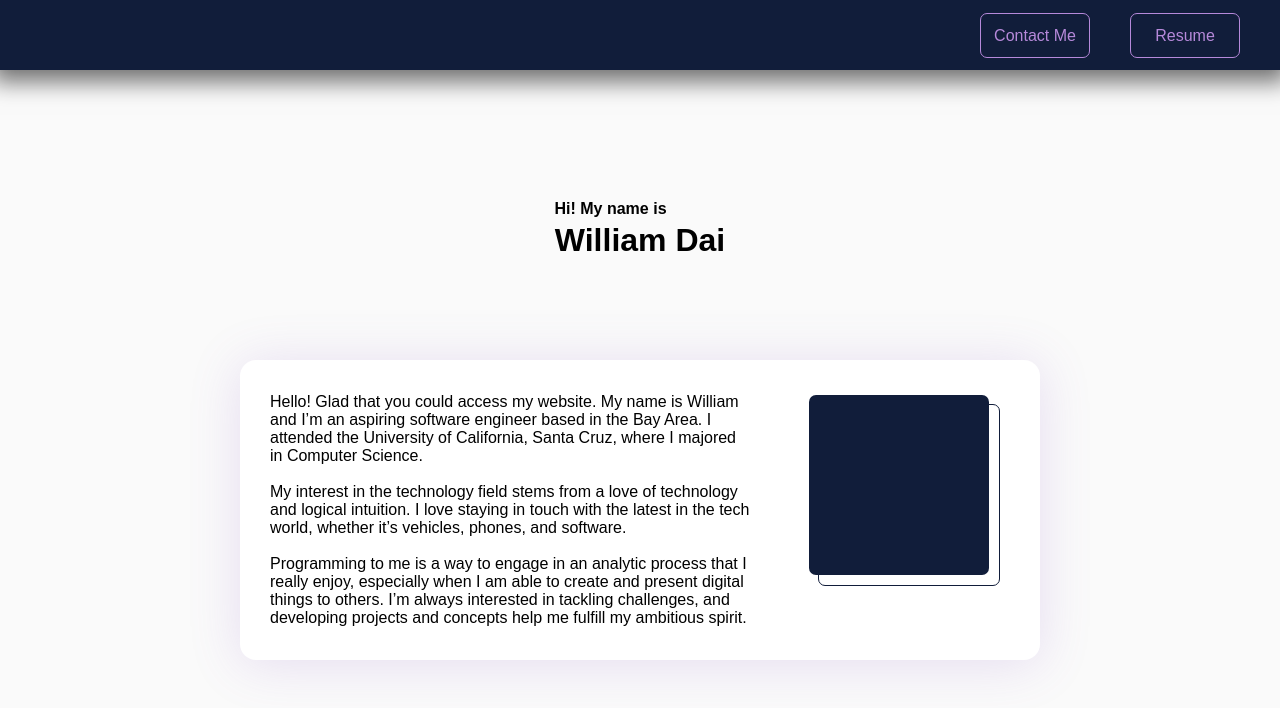
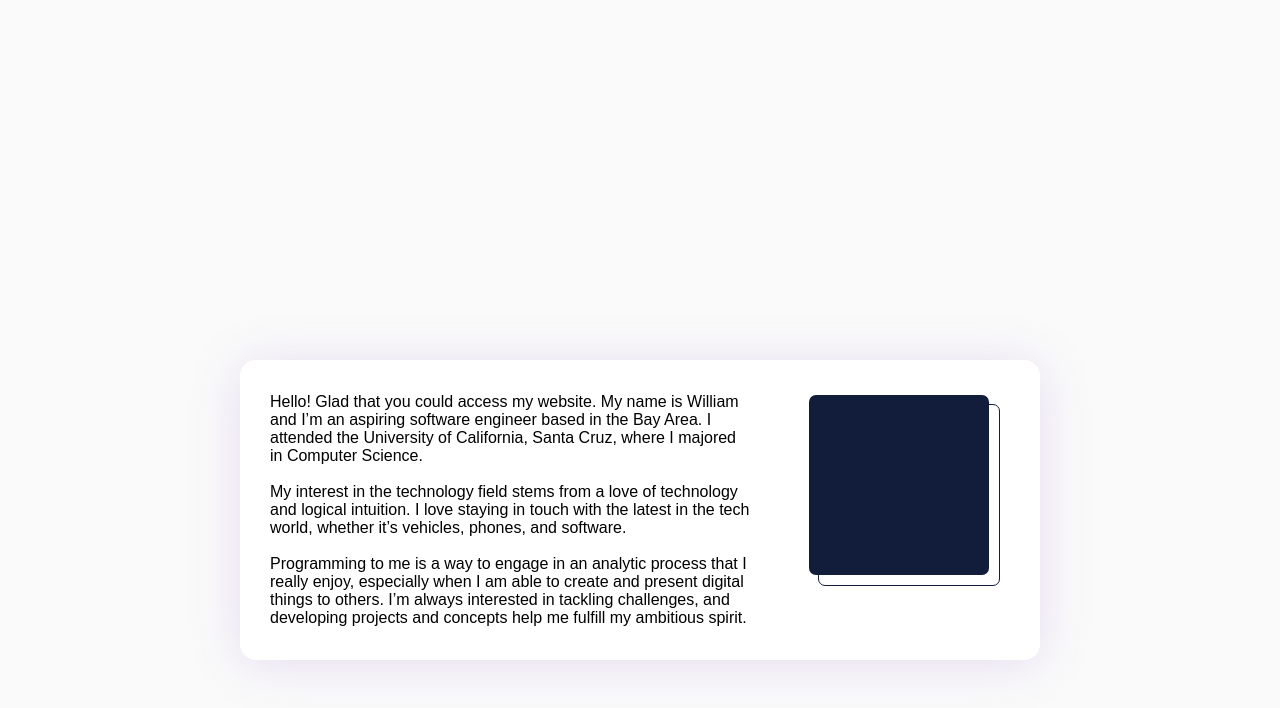
Before and after one commit to william-dai/williamdai.me, a Gatsby app: page / in a window 1280 px wide. Shown: the top 708 px of the page. Built offline with nearby package versions, Linux system fonts and the light colour scheme.

Commit message:
attempt 1

```diff
--- a/src/pages/index.js
+++ b/src/pages/index.js
@@ -1,22 +1,16 @@
 import React from 'react';
-import Navibar from '../components/navibar.js';
+// import Navibar from '../components/navibar.js';
 import IntroCard from '../components/introcard.js';
-import Title from '../components/title.js';
+// import Title from '../components/title.js';
 import GlobalStyle from '../styles/globalStyle.js';
 
 const Home = () => {
-    document.body.style.display = 'none';
-
     return (
         <div>
             <GlobalStyle/>
-            <Navibar/>
-            <Title/>
+            {/* <Navibar/>
+            <Title/> */}
             <IntroCard/>
-            {/* <IntroCard/>
-            <IntroCard/>
-            <IntroCard/>
-            <IntroCard/> */}
         </div>
     )
 }
--- a/src/styles/globalStyle.js
+++ b/src/styles/globalStyle.js
@@ -11,10 +11,6 @@ const GlobalStyle = createGlobalStyle`
         background-color: rgba(250, 250, 250);
     }
 
-    body {
-        display: block !important;
-    }
-
     a {
         text-decoration: none;
         color: inherit;
```
